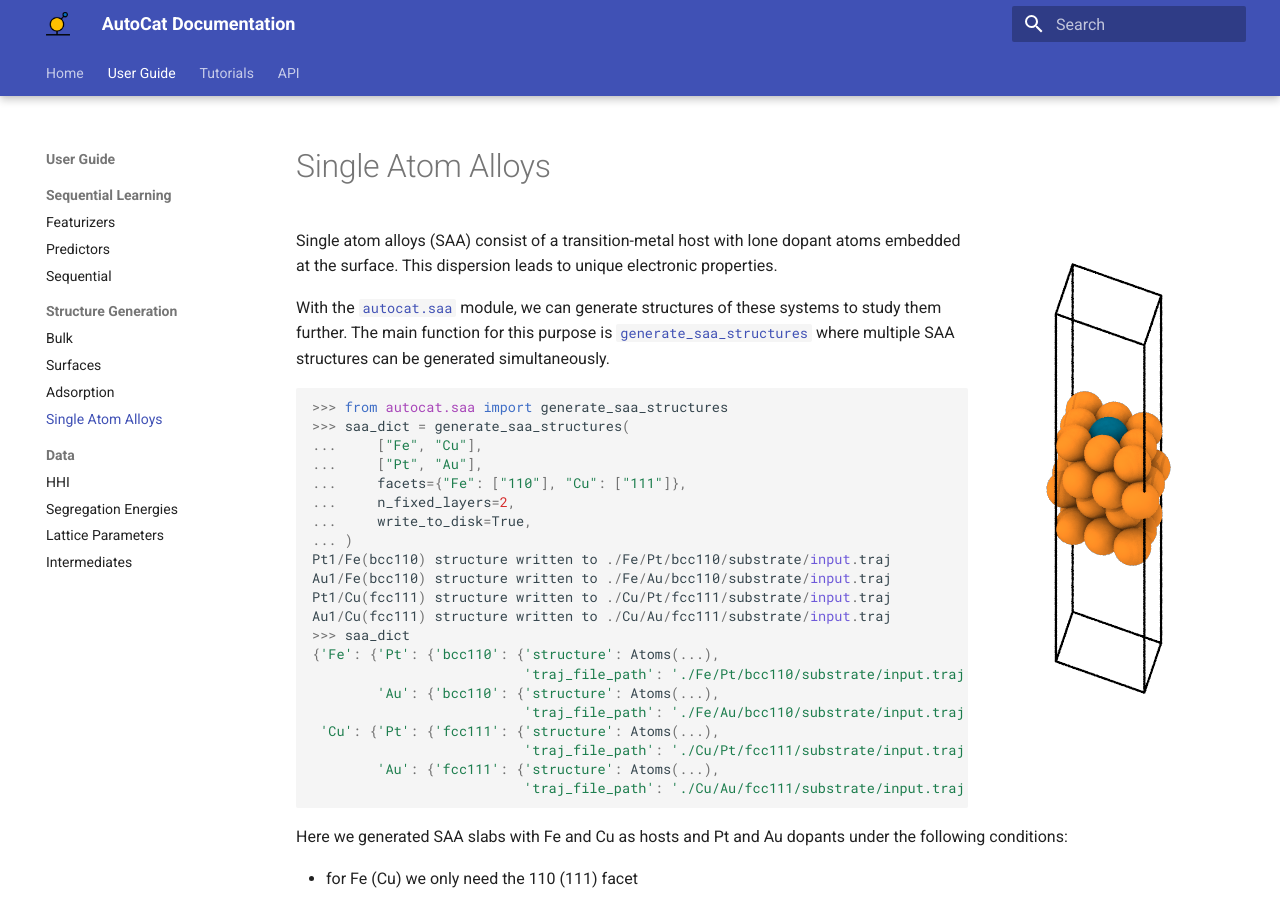
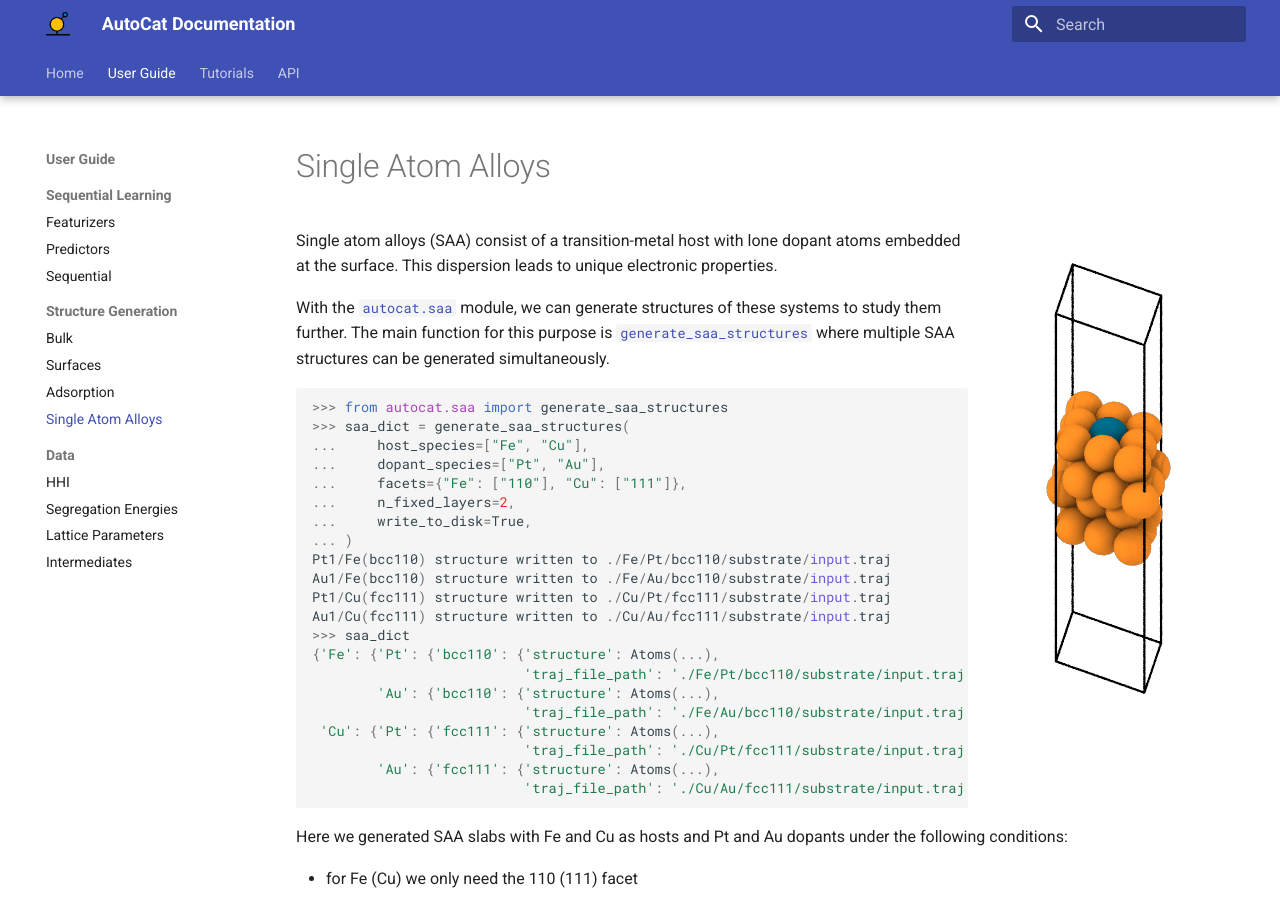
Before and after one commit to aced-differentiate/auto_cat, an MkDocs documentation site: the page built from docs/User_Guide/Structure_Generation/saa.md, in a window 1280 px wide and 900 px high. Built offline with MkDocs 1.6.1 and Material for MkDocs 9.7.7, drawn with Linux system fonts in a browser that asks for light colours.

Commit message:
update saa user guide to new syntax

````diff
--- a/docs/User_Guide/Structure_Generation/saa.md
+++ b/docs/User_Guide/Structure_Generation/saa.md
@@ -13,8 +13,8 @@ be generated simultaneously.
 ```py
 >>> from autocat.saa import generate_saa_structures
 >>> saa_dict = generate_saa_structures(
-...     ["Fe", "Cu"],
-...     ["Pt", "Au"],
+...     host_species=["Fe", "Cu"],
+...     dopant_species=["Pt", "Au"],
 ...     facets={"Fe": ["110"], "Cu": ["111"]},
 ...     n_fixed_layers=2,
 ...     write_to_disk=True,
````
